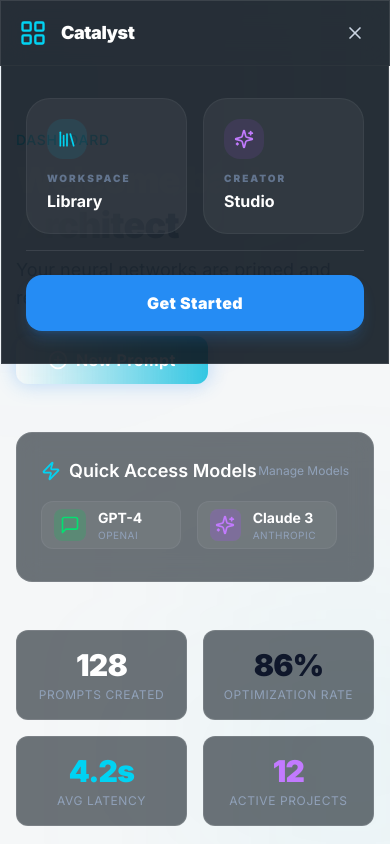
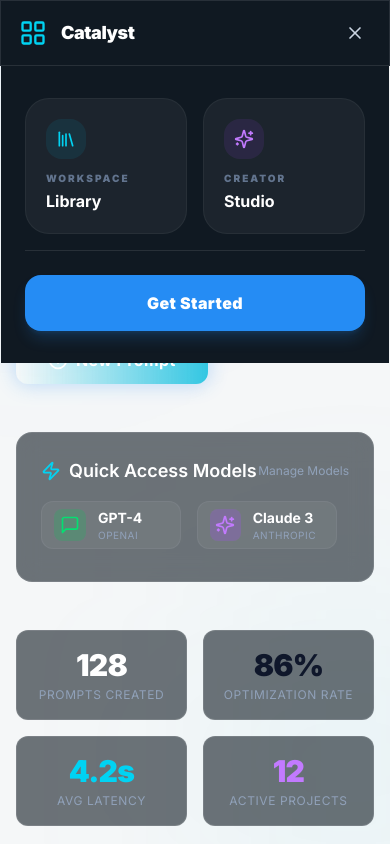
Before and after one commit to Uyonoh/Catalyst, a Next.js app in the folder catalyst/: page / in a window 390 px wide. Both pictures are taken after a click on the button 355 px from the left and 33 px from the top of the page. Shown: the top 844 px of the page. Built offline with nearby package versions, Linux system fonts and the light colour scheme; no server answers; the database is empty.

Commit message:
header ui fixes

```diff
--- a/catalyst/app/components/Header.tsx
+++ b/catalyst/app/components/Header.tsx
@@ -1,6 +1,16 @@
 "use client";
 
-import { Bell, Menu, X, LayoutGrid, LogOut, User as UserIcon, Library, Sparkles, History as HistoryIcon } from "lucide-react";
+import {
+  Bell,
+  Menu,
+  X,
+  LayoutGrid,
+  LogOut,
+  User as UserIcon,
+  Library,
+  Sparkles,
+  History as HistoryIcon,
+} from "lucide-react";
 import { useState } from "react";
 import Link from "next/link";
 import { useUser } from "../context/AuthContext";
@@ -18,7 +28,7 @@
   };
 
   return (
-    <header className="sticky top-0 z-50 w-full border-b border-white/10 glass-panel-dark">
+    <header className={`sticky top-0 z-50 w-full border-b border-white/10 glass-panel-dark transition-colors duration-300 ${isMobileMenuOpen ? '!bg-[#101922]' : ''}`}>
       <div className="max-w-[1600px] mx-auto px-4 sm:px-6 h-16 flex items-center justify-between">
         {/* Logo */}
         <Link href="/" className="flex items-center gap-3">
@@ -124,7 +134,7 @@
         {/* Mobile Menu */}
         {/* Mobile Menu */}
         {isMobileMenuOpen && (
-          <nav className="absolute top-16 left-0 right-0 glass-panel-dark border-t border-white/10 md:hidden animate-slideDown overflow-hidden">
+          <nav className="absolute top-16 left-0 right-0 bg-[#101922] border-t border-white/10 md:hidden animate-slideDown overflow-hidden">
             <div className="px-6 py-8 space-y-4">
               <div className="grid grid-cols-2 gap-4">
                 <Link
@@ -136,7 +146,9 @@
                     <Library className="size-5" />
                   </div>
                   <div className="flex flex-col">
-                    <span className="text-[10px] text-slate-500 uppercase tracking-[0.2em] font-black mb-1">Workspace</span>
+                    <span className="text-[10px] text-slate-500 uppercase tracking-[0.2em] font-black mb-1">
+                      Workspace
+                    </span>
                     <span className="text-base">Library</span>
                   </div>
                 </Link>
@@ -149,7 +161,9 @@
                     <Sparkles className="size-5" />
                   </div>
                   <div className="flex flex-col">
-                    <span className="text-[10px] text-slate-500 uppercase tracking-[0.2em] font-black mb-1">Creator</span>
+                    <span className="text-[10px] text-slate-500 uppercase tracking-[0.2em] font-black mb-1">
+                      Creator
+                    </span>
                     <span className="text-base">Studio</span>
                   </div>
                 </Link>
@@ -184,9 +198,11 @@
                         </div>
                         <div>
                           <p className="text-sm font-bold text-white leading-tight">
-                            {profile?.full_name || 'User Profile'}
+                            {profile?.full_name || "User Profile"}
                           </p>
-                          <p className="text-xs text-slate-500">Active Account</p>
+                          <p className="text-xs text-slate-500">
+                            Active Account
+                          </p>
                         </div>
                       </div>
                       <button
```
